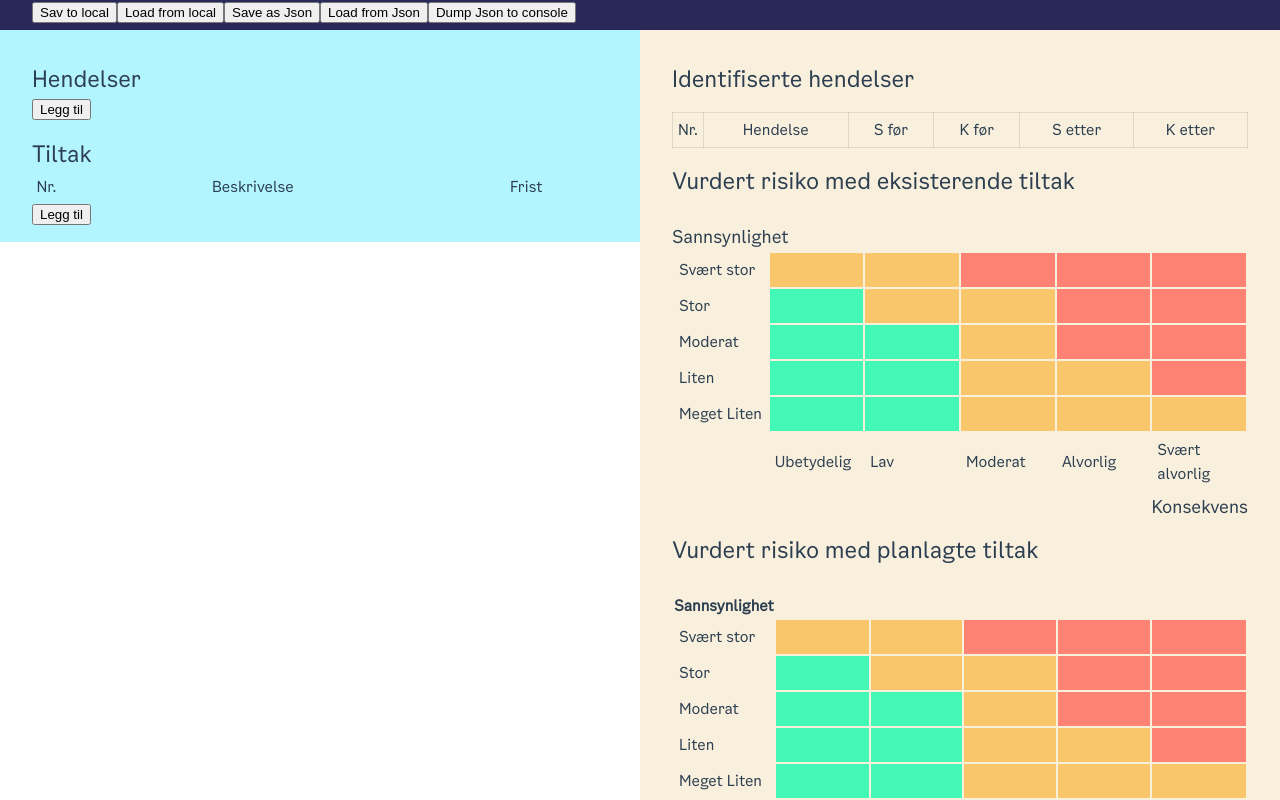
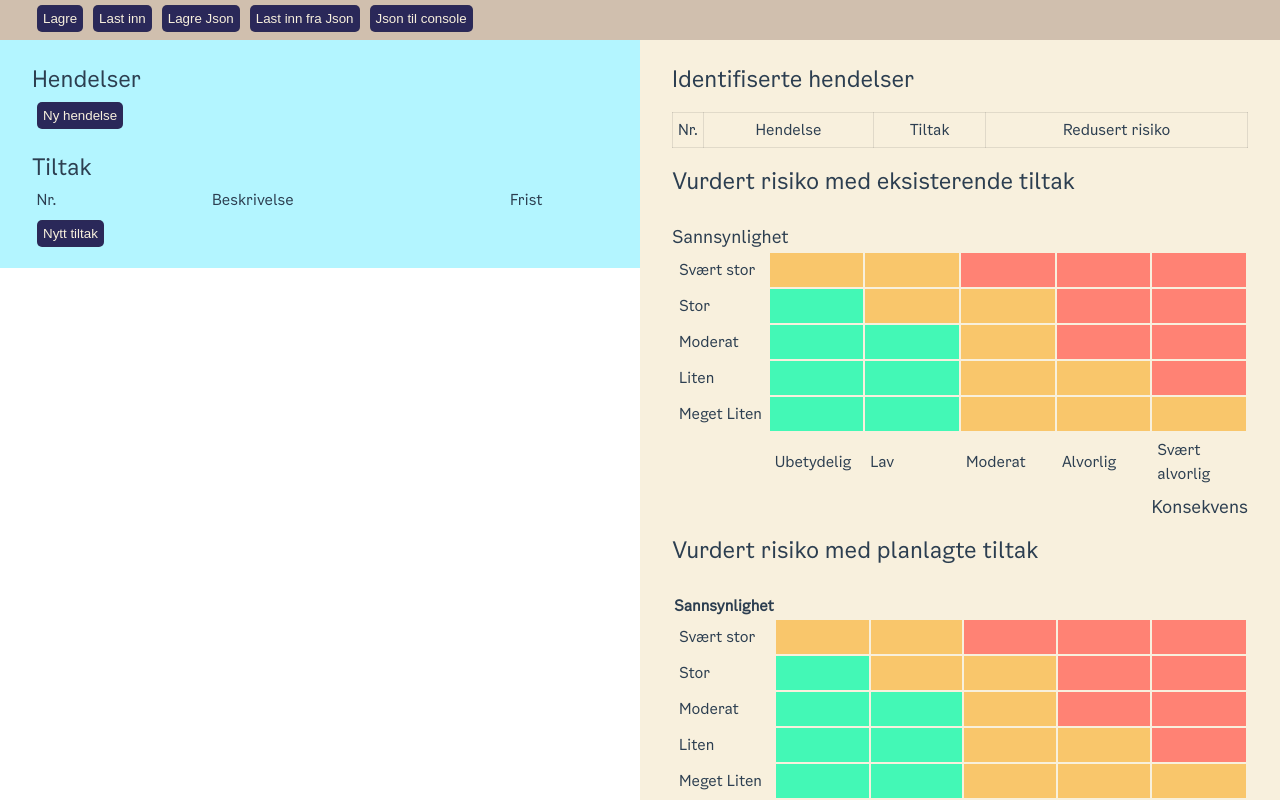
Before and after one commit to oslokommune/rosinator, a Vue app: page / in a window 1280 px wide. Shown: the top 800 px of the page. Built offline with nearby package versions, Linux system fonts and the light colour scheme.

Commit message:
Checkpoint

```diff
--- a/src/App.vue
+++ b/src/App.vue
@@ -76,6 +76,30 @@ export default {
       if (hendelse.update_etter) {
         hendelse.update = false;
       }
+    },
+    toggleTiltaksliste(hendelse) {
+      hendelse.update_tiltak = !hendelse.update_tiltak;
+    },
+    toggleTiltakForHendelse(hendelse, tiltaket) {
+      // add the index of tiltaket to hendelse.tiltak
+      if (!hendelse.tiltak) {
+        hendelse.tiltak = [];
+      }
+      if (hendelse.tiltak.includes(tiltaket)) {
+        hendelse.tiltak.splice(hendelse.tiltak.indexOf(tiltaket), 1);
+      } else {
+        hendelse.tiltak.push(tiltaket);
+      }
+      console.log(hendelse.tiltak[0]);
+    },
+    slettTiltak(tiltaket, tiltak) {
+      // iterate hendelser, and delete tiltaket from all lists that include it in hendlerser.tiltak
+      for (let hendelse of this.hendelser) {
+        if (hendelse.tiltak.includes(tiltaket)) {
+          hendelse.tiltak.splice(hendelse.tiltak.indexOf(tiltaket), 1);
+        }
+      }
+      tiltak.splice(tiltak.indexOf(tiltaket), 1)
     }
   }
 }
@@ -84,11 +108,11 @@ export default {
 <template>
 
   <nav>
-    <button @click="save">Sav to local</button>
-    <button @click="load">Load from local</button>
-    <button @click="exportJson">Save as Json</button>
-    <button @click="loadJson">Load from Json</button>
-    <button @click="exportJsonToConsole">Dump Json to console</button>
+    <button @click="save">Lagre</button>
+    <button @click="load">Last inn</button>
+    <button @click="exportJson">Lagre Json</button>
+    <button @click="loadJson">Last inn fra Json</button>
+    <button @click="exportJsonToConsole">Json til console</button>
   </nav>
   <div id="edit" class="edit">
   <h2>Hendelser</h2>
@@ -106,31 +130,46 @@ export default {
         </button>
         <!-- TODO add tiltak here -->
         <button @click="hendelser.splice(hendelser.indexOf(hendelse), 1)">Slett hendelse</button>
+        <button v-if="!hendelse.update_tiltak && tiltak.length > 0" @click="toggleTiltaksliste(hendelse)">Velg tiltak</button>
+        <button v-if="hendelse.update_tiltak" @click="toggleTiltaksliste(hendelse)">Lukk tiltaksliste</button>
       </div>
 
+      <div v-if="hendelse.update_tiltak">
+        <!-- List all tiltak here -->
+        <div class="tiltaksVelger"  v-for="(tiltaket) in tiltak">
+
+          <p @click="toggleTiltakForHendelse(hendelse, tiltaket)">
+            <input  type="checkbox" :checked="hendelse.tiltak.includes(tiltaket)" />
+            {{ tiltaket.beskrivelse }}
+
+          </p>
+
+        <!-- TODO here we just show all the tiltaks in a button  list, like the matrix,and we can check and stuff -->
+        </div>
+      </div>
       <MatrixTableEdit
           v-if="(!hendelse.sannsynlighet && !hendelse.konsekvens) || hendelse.update || hendelse.update_etter"
           :hendelse="hendelse" :index="index"></MatrixTableEdit>
     </div>
 
-    <button @click="pushHendelse">Legg til</button>
+    <button @click="pushHendelse">Ny hendelse</button>
 
 <!--    TODO  ok  - now the focus is to connect -->
 
-    <h2>Tiltak</h2>
+  <h2>Tiltak</h2>
     <table>
       <th style="width: 25px;">Nr.</th>
       <th>Beskrivelse</th>
       <th>Frist</th>
-      <tr v-for="(tiltak, index) in tiltak">
+      <tr v-for="(tiltaket, index) in tiltak">
         <td>{{ index + 1 }}</td>
-        <td><textarea class="medium-text" v-model="tiltak.beskrivelse"></textarea></td>
-        <td><textarea class="medium-text" v-model="tiltak.frist"></textarea></td>
-        <td><button @click="tiltak.splice(tiltak.indexOf(tiltak), 1)">X</button></td>
+        <td><textarea class="medium-text" v-model="tiltaket.beskrivelse"></textarea></td>
+        <td><textarea class="medium-text" v-model="tiltaket.frist"></textarea></td>
+        <td><button @click="slettTiltak(tiltaket, tiltak)">Slett tiltak</button></td>
       </tr>
     </table>
 <!--    TODO Here we need to select which hendlese - so, we need a button on the actual one ... so that uh, we can add on. Needs dropdown to select existing and / or make new -->
-    <button @click="pushTiltak">Legg til</button>
+  <button @click="pushTiltak">Nytt tiltak</button>
   </div>
 
   <div id="preview" class="preview">
@@ -140,19 +179,28 @@ export default {
     <tr>
       <th style="width: 25px;">Nr. </th>
       <th>Hendelse</th>
-      <th>S før</th>
-      <th>K før</th>
-      <th>S etter</th>
-      <th>K etter</th>
+      <th> Tiltak </th>
+      <th> Redusert risiko </th>
     </tr>
 
     <tr v-for="(hendelse, index) in hendelser">
       <td>{{ index + 1 }}</td>
+      <!-- iterate hendlese.tiltak here -->
+
       <td>{{ hendelse.hendelse }}</td>
-      <td>{{ hendelse.sannsynlighet }}</td>
-      <td>{{ hendelse.konsekvens }}</td>
-      <td>{{ hendelse.sannsynlighet_etter }}</td>
-      <td>{{ hendelse.konsekvens_etter }}</td>
+      <td>
+      <div v-if="hendelse.tiltak.length === 1">
+        {{ hendelse.tiltak[0].beskrivelse }}
+      </div>
+
+          <ul v-if="hendelse.tiltak.length > 1" v-for="tiltaket in hendelse.tiltak">
+            <li>{{ tiltaket.beskrivelse }}</li>
+          </ul>
+        </td>
+      <td>
+        <span v-if="hendelse.konsekvens_etter < hendelse.konsekvens">K </span>
+        <span v-if="hendelse.sannsynlighet_etter < hendelse.sannsynlighet">S </span>
+      </td>
     </tr>
 
   </table>
--- a/src/assets/main.css
+++ b/src/assets/main.css
@@ -1,7 +1,4 @@
 @import './base.css';
-
-
-
 
 @media (min-width: 1920px) {
   div.edit, div.preview {
@@ -98,8 +95,8 @@ td.red {
 }
 
 nav {
-  background: var(--color-blue-dark);
-  height: 30px;
+  background: var(--color-beige-dark);
+  height: 40px;
   width: 100%;
   padding: 0 2rem;
   z-index: 1000;
@@ -126,8 +123,9 @@ table.data td, table.data th {
   padding: 5px;
 }
 
-input {
-  width: 100%;
+.tiltaksVelger {
+  margin: 10px;
+  padding: 10px;
 }
 
 div.preview, div.edit {
@@ -181,3 +179,14 @@ pre {
     padding: 15px;
     margin: 10px;
 }
+
+/* copilot - make the buttons look sexy! */
+button {
+  background: var(--color-blue-dark);
+  color: var(--color-beige-light);
+  border: 1px solid var(--color-border);
+  border-radius: 5px;
+  padding: 5px;
+  margin: 5px;
+  cursor: pointer;
+}
```
